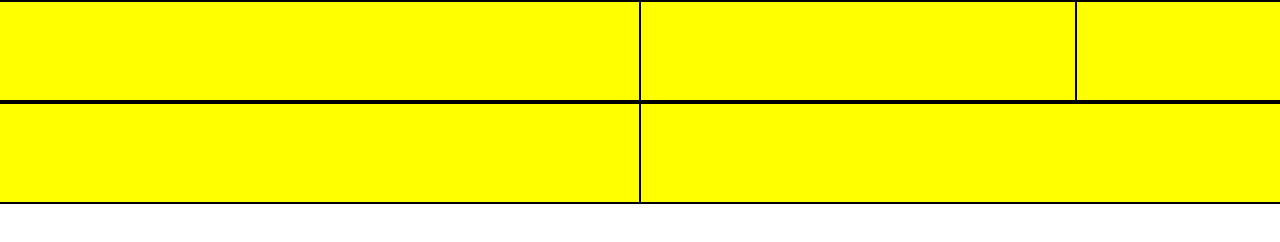
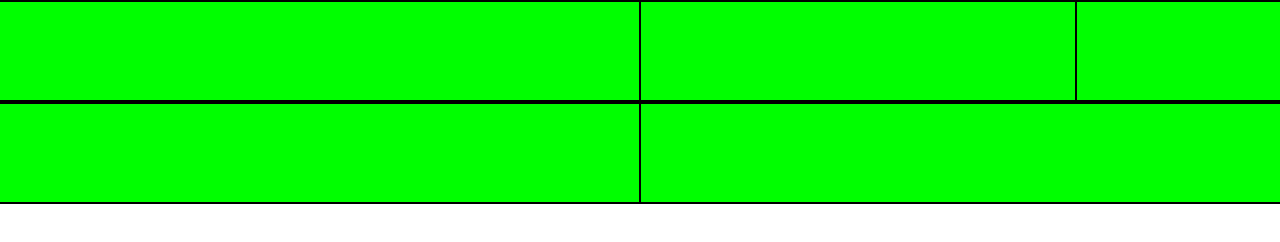
Before and after one commit to danielgoran/bootstrap-practice, a plain HTML site: page index.html in a window 1280 px wide. Drawn offline with Linux system fonts and the light colour scheme.

Commit message:
bootstrap grid lecture completed

```diff
--- a/css/style.css
+++ b/css/style.css
@@ -1,5 +1,5 @@
 div {
 	min-height: 100px;
-	background-color: #ffff00;
+	background-color: #00ff00;
 	border: 1px solid #000;
 }
--- a/index.html
+++ b/index.html
@@ -24,9 +24,15 @@
 
 
 		<!-- === This block will take only 4 columns instead of 6, and we’ll do the same with the second and third blocks. Now the blocks will take up 4 columns when the size is from lg to xl.=== -->
-		<div class="col-xl-6 col-lg-4"></div>
+		<!-- <div class="col-xl-6 col-lg-4"></div>
 		<div class="col-xl-4 col-lg-4"></div>
-		<div class="col-xl-2 col-lg-4"></div>
+		<div class="col-xl-2 col-lg-4"></div> -->
+
+
+		<!-- === I've added col-3,then col-3 for the second one, and col-6 for the third one and because I haven’t specified the display size (neither xl or md), it means that we have xs by default. And this applies for extra-small and going up (from the lesser display to the greater one). This means, starting with xs up to lg (up to large displays) – the grid will consist of 3 columns. So this way we can change the size to the smallest and have 3-3-6. As soon as I cross the line of lg, which is 992px, the grid becomes 4-4-4. But if I go to extra-large, which is more than 1200px, I get 6-4-2.=== -->
+		<div class="col-3 col-xl-6 col-lg-4"></div>
+		<div class="col-3 col-xl-4 col-lg-4"></div>
+		<div class="col-6 col-xl-2 col-lg-4"></div>
 	</div>
 	<!-- === If we want to create another row, we just need to create another class “row” rightnext to the first one.
 
```
